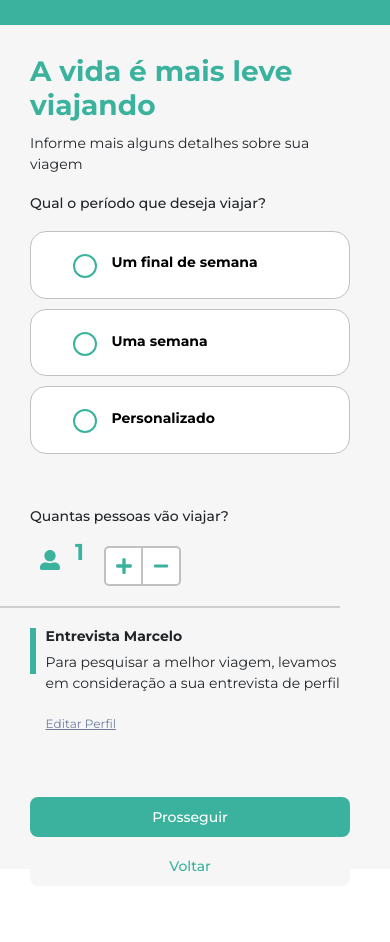
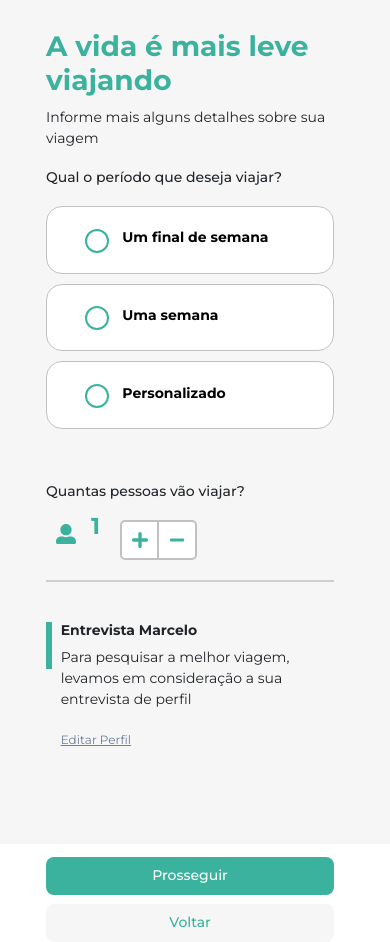
Before and after one commit to StartFuture/novi-frontend, a React (Create React App) app: page /newTrip in a window 390 px wide. Before the commit the page ends 886 px from the top, so only its background shows below. Built offline with nearby package versions, Linux system fonts and the light colour scheme; the HTML template or start-up script is replaced by a standard one.

Commit message:
refactor(responsivity): New Trip

```diff
--- a/src/pages/newTrip/index.jsx
+++ b/src/pages/newTrip/index.jsx
@@ -8,7 +8,7 @@ import { IoIosArrowBack, IoIosArrowForward } from "react-icons/io";
 
 import validator from 'validator';
 
-import { MainContainer, ContainerLeft, LeftImage, Container, Calendar } from "./styles";
+import { MainContainer, LeftImage, Container, Calendar } from "./styles";
 
 import { api } from "../../services/Api";
 
@@ -74,9 +74,7 @@ function NewTrip(){
 
     return(
         <MainContainer>
-            <ContainerLeft>
             <LeftImage/>
-            </ContainerLeft>
             <Container>
             <form>
                 <h1>A vida é mais leve viajando</h1>
--- a/src/pages/newTrip/styles.ts
+++ b/src/pages/newTrip/styles.ts
@@ -4,51 +4,47 @@ import styled from "styled-components";
 export const MainContainer = styled.div`
     display: flex;
     flex-direction: row;
+    background-color: #F6F6F6;
 
     @media only screen and (max-device-width: 900px) {
         flex-direction: column;
     }
 `;
 
-export const ContainerLeft = styled.div`
-    width: 40%;
-    height: 100%;
-    background-color: #F6F6F6;
-
-    @media only screen and (max-device-width: 1570px) {
-        width: 35%;
-    }
-
-    @media only screen and (max-device-width: 900px) {
-        height: 3vh;
-        width: 100%;
-        background-color: ${props => props.theme.colors.primaryColor}
-    }
-`
-
 export const LeftImage = styled.div`
     background-image: url("img/interviewStartBG.png");
     background-repeat: no-repeat;
-    background-size: contain;
+    background-size: cover;
     height: 100vh;
-    max-width: 810px;
-    width: 70vw;
+    width: 45%;
+    position: fixed;
 
-    @media only screen and (max-device-width: 1570px) {
-        max-width: 610px;
-    }
+    // @media only screen and (max-device-width: 1570px) {
+    //     width: 40%;
+    //     background-size: cover;
+    // }
 
-    @media only screen and (max-device-width: 900px) {
+    @media only screen and (max-device-width: 1250px) {
         background-image: none;
     }
 `;
 
 export const Container = styled.div`
-    width: 80%;
-    height: 100vh;
+    width: 100%;
+    min-height: 100vh;
     background-color: #F6F6F6;
-    padding: 100px 150px 80px 150px;
+    padding: 100px 0px 80px;
     overflow : visible;
+    margin-left: 0px;
+    display: flex;
+    justify-content: flex-end;
+    background: none;
+    z-index: 1;
+
+    form {
+        width: 50%;
+        padding: 0px 5% 0px 0px;
+    }
 
     h1 {
         font-size: 42px;
@@ -191,10 +187,9 @@ export const Container = styled.div`
         -moz-user-select: none;
         -ms-user-select: none;
         user-select: none;
-        width: 12vw;
+        width: 100%;
         cursor: pointer;
-        margin-right: 30px;
-        margin-bottom: 30px;
+        margin: 0px 15px;
         background-color: #FFF;
         border: 1px solid #C1C1C1;
         border-radius: 16px;
@@ -203,7 +198,7 @@ export const Container = styled.div`
     .horizontalLine {
         padding: 20px;
         border-top: 2px solid #CECECE;
-        width: 39vw;
+        width: 100%;
     }
 
     .verticalLine {
@@ -213,8 +208,11 @@ export const Container = styled.div`
     }
 
     .btnNavigator {
-        position: relative;
-        top: 180px;
+        height: 20vh;
+        display: flex;
+        flex-direction: column;
+        align-items:end;
+        justify-content: end;
     }
 
     .btnNext {
@@ -264,9 +262,8 @@ export const Container = styled.div`
     }
 
     @media only screen and (max-device-width: 1570px) {
-        width: 70%;
+        width: 100%;
         height: 100vh;
-        padding: 30px 0px 20px 80px;
 
         h1 {
             font-size: 28px;
@@ -279,15 +276,6 @@ export const Container = styled.div`
         h3 {
             font-size: 14px;
             margin: 20px 0px;
-        }
-
-        .container {
-            width: 16vw;
-            margin-bottom: 10px;
-        }
-
-        .checkmark {
-            margin: 5% auto;
         }
 
         .checkboxContent {
@@ -322,12 +310,6 @@ export const Container = styled.div`
             margin-left: -3px;
         }
 
-        .horizontalLine {
-            padding: 20px;
-            border-top: 2px solid #CECECE;
-            width: 52.5vw;
-        }
-
         .verticalLine {
             height: 6vh;
         }
@@ -344,32 +326,29 @@ export const Container = styled.div`
             font-size: 12px;
         }
 
-        .btnNavigator {
-            position: relative;
-            top: 40px;
-        }
-
         .btnNext {
-            padding: 2% 5%;
-            width: 85%;
             font-size: 14px;
         }
 
         .btnPrevious {
-            padding: 2% 5%;
-            width: 85%;
             font-size: 14px;
         }
 
     }
 
-    @media only screen and (max-device-width: 900px) {
+    @media only screen and (max-device-width: 1250px) {
         width: 100vw;
         height: 100vh;
         padding: 30px 40px 0px 30px;
 
         .displayFlexColumnRow {
             flex-direction: column;
+            align-items: center;
+        }
+
+        form {
+            width: 100%;
+            padding: 0px 5%;
         }
 
         .container {
@@ -377,7 +356,6 @@ export const Container = styled.div`
             width: 100%;
             height: 8vh;
             cursor: pointer;
-            padding-right: 10px;
             margin-bottom: 10px;
         }
 
@@ -414,21 +392,9 @@ export const Container = styled.div`
             bottom: 10px;
         }
 
-        .horizontalLine {
-            padding: 10px;
-            border-top: 2px solid #CECECE;
-            margin-left: -80px !important;
-            width: 100vw;
-        }
-
         .verticalLine {
             height: 5.5vh;
             margin-right: 3%;
-        }
-
-        .btnNavigator {
-            position: relative;
-            top: 40px;
         }
 
         .btnNext {
```
